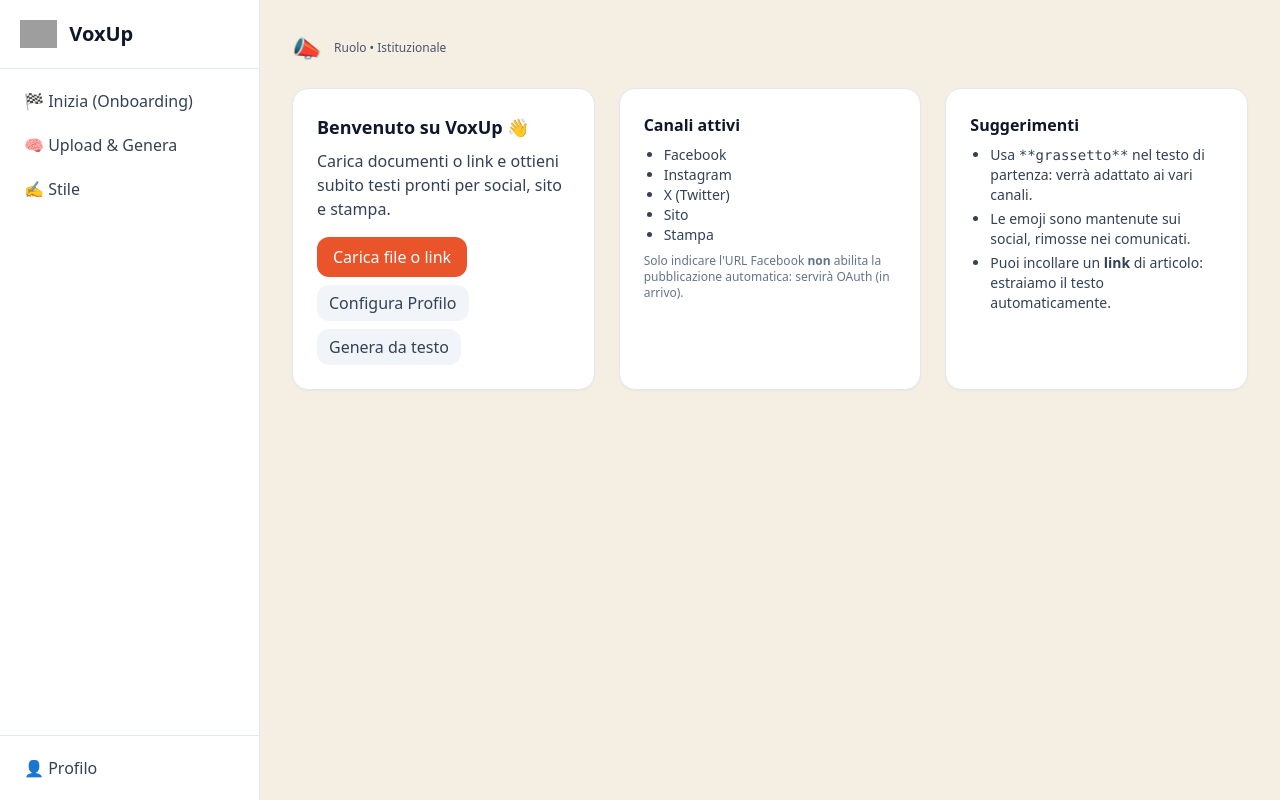
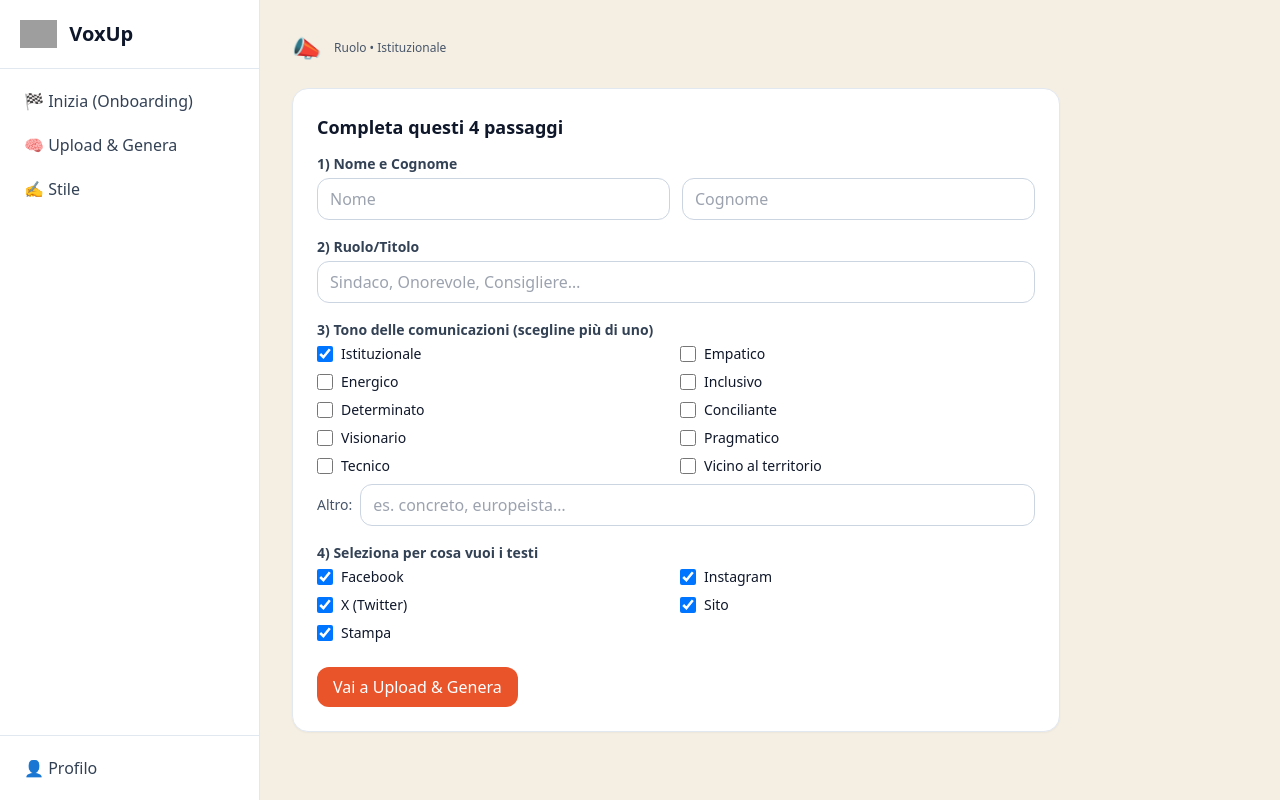
Before and after one commit to lorenzospadotto-debug/noventa-comms-app, a FastAPI app: page / in a window 1280 px wide. Run offline with FastAPI, Linux system fonts and the light colour scheme; some libraries are stand-ins or nearby versions; grey boxes are pictures that could not be loaded.

Commit message:
Update home.html

```diff
--- a/templates/home.html
+++ b/templates/home.html
@@ -1,35 +1,54 @@
 {% extends "base.html" %}
 {% block content %}
-  <div class="grid-cards">
-    <section class="card">
-      <h2 class="text-lg font-semibold mb-2">Benvenuto su VoxUp 👋</h2>
-      <p class="text-slate-700 mb-4">Carica documenti o link e ottieni subito testi pronti per social, sito e stampa.</p>
-      <div class="flex gap-2 flex-wrap">
-        <a href="/upload" class="btn-primary">Carica file o link</a>
-        <a href="/profile" class="btn-secondary">Configura Profilo</a>
-        <a href="/generate" class="btn-secondary">Genera da testo</a>
+  <section class="card max-w-3xl">
+    <h2 class="text-lg font-semibold mb-3">Completa questi 4 passaggi</h2>
+    <form method="post" action="/onboarding" class="space-y-4" @submit="loading=true">
+      <div>
+        <div class="label">1) Nome e Cognome</div>
+        <div class="grid grid-cols-1 md:grid-cols-2 gap-3">
+          <input name="first_name" class="input" placeholder="Nome" value="{{ settings.first_name }}">
+          <input name="last_name" class="input" placeholder="Cognome" value="{{ settings.last_name }}">
+        </div>
       </div>
-    </section>
 
-    <section class="card">
-      <h3 class="font-semibold mb-2">Canali attivi</h3>
-      <ul class="text-sm text-slate-700 list-disc pl-5">
-        {% for ch in settings.channels %}
-          <li>{{ channel_labels[ch] if channel_labels and ch in channel_labels else ch }}</li>
-        {% else %}
-          <li>Nessun canale selezionato</li>
-        {% endfor %}
-      </ul>
-      <p class="text-xs text-slate-500 mt-2">Solo indicare l'URL Facebook <strong>non</strong> abilita la pubblicazione automatica: servirà OAuth (in arrivo).</p>
-    </section>
+      <div>
+        <div class="label">2) Ruolo/Titolo</div>
+        <input name="role" class="input" placeholder="Sindaco, Onorevole, Consigliere…" value="{{ settings.role }}">
+      </div>
 
-    <section class="card">
-      <h3 class="font-semibold mb-2">Suggerimenti</h3>
-      <ul class="text-sm text-slate-700 list-disc pl-5 space-y-1">
-        <li>Usa <code>**grassetto**</code> nel testo di partenza: verrà adattato ai vari canali.</li>
-        <li>Le emoji sono mantenute sui social, rimosse nei comunicati.</li>
-        <li>Puoi incollare un <strong>link</strong> di articolo: estraiamo il testo automaticamente.</li>
-      </ul>
-    </section>
-  </div>
+      <div>
+        <div class="label">3) Tono delle comunicazioni (scegline più di uno)</div>
+        {% set opts = ["Istituzionale","Empatico","Energico","Inclusivo","Determinato","Conciliante","Visionario","Pragmatico","Tecnico","Vicino al territorio"] %}
+        <div class="grid grid-cols-2 gap-2">
+          {% for t in opts %}
+          <label class="flex items-center gap-2 text-sm">
+            <input type="checkbox" name="tones" value="{{ t }}" class="checkbox" {% if settings.tones and t in settings.tones %}checked{% endif %}>
+            <span>{{ t }}</span>
+          </label>
+          {% endfor %}
+        </div>
+        <div class="mt-2 flex items-center gap-2">
+          <span class="text-sm text-slate-600">Altro:</span>
+          <input name="tone_other" class="input" value="{{ settings.tone_other }}" placeholder="es. concreto, europeista…">
+        </div>
+      </div>
+
+      <div>
+        <div class="label">4) Seleziona per cosa vuoi i testi</div>
+        {% set L = {"facebook":"Facebook","instagram":"Instagram","x":"X (Twitter)","website":"Sito","press":"Stampa"} %}
+        <div class="grid grid-cols-2 gap-2">
+          {% for key,label in L.items() %}
+          <label class="flex items-center gap-2 text-sm">
+            <input type="checkbox" name="channels" value="{{ key }}" class="checkbox" {% if settings.channels and key in settings.channels %}checked{% endif %}>
+            <span>{{ label }}</span>
+          </label>
+          {% endfor %}
+        </div>
+      </div>
+
+      <div class="pt-2">
+        <button class="btn-primary" type="submit">Vai a Upload & Genera</button>
+      </div>
+    </form>
+  </section>
 {% endblock %}
```
